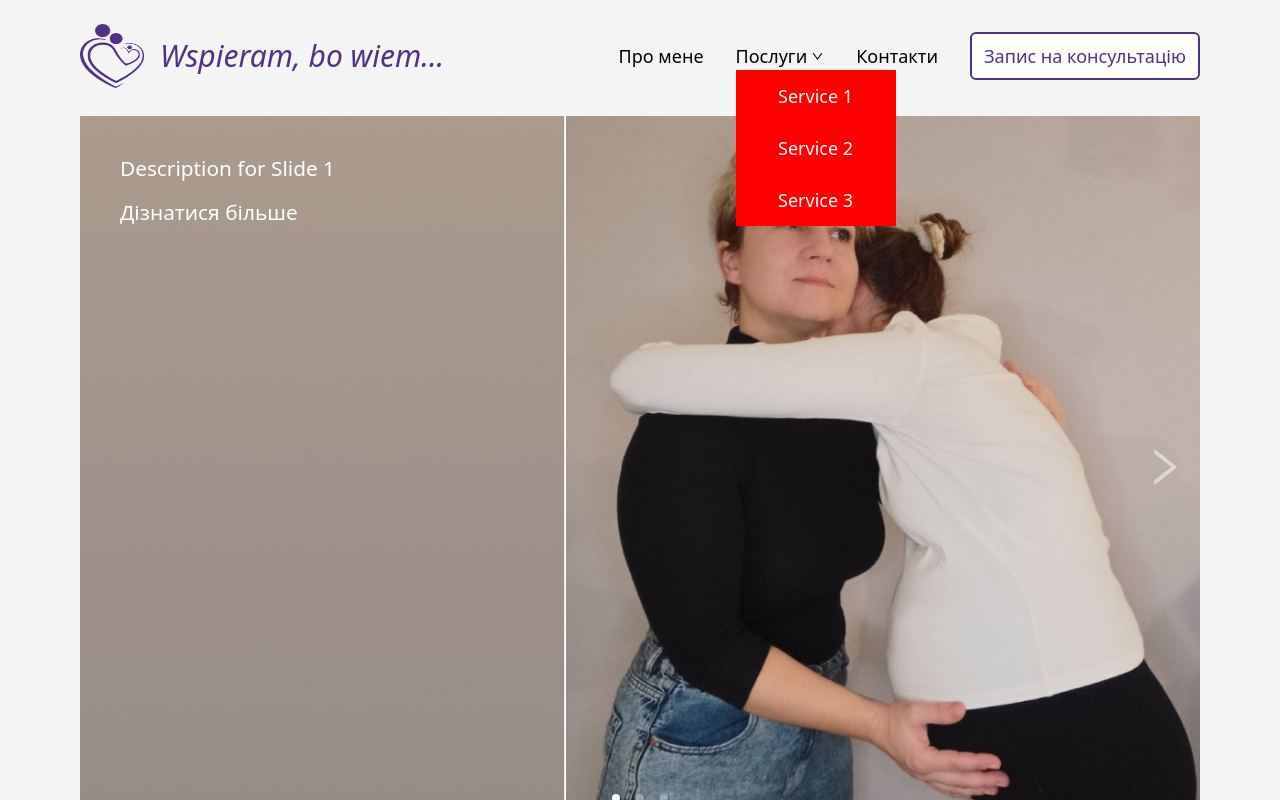
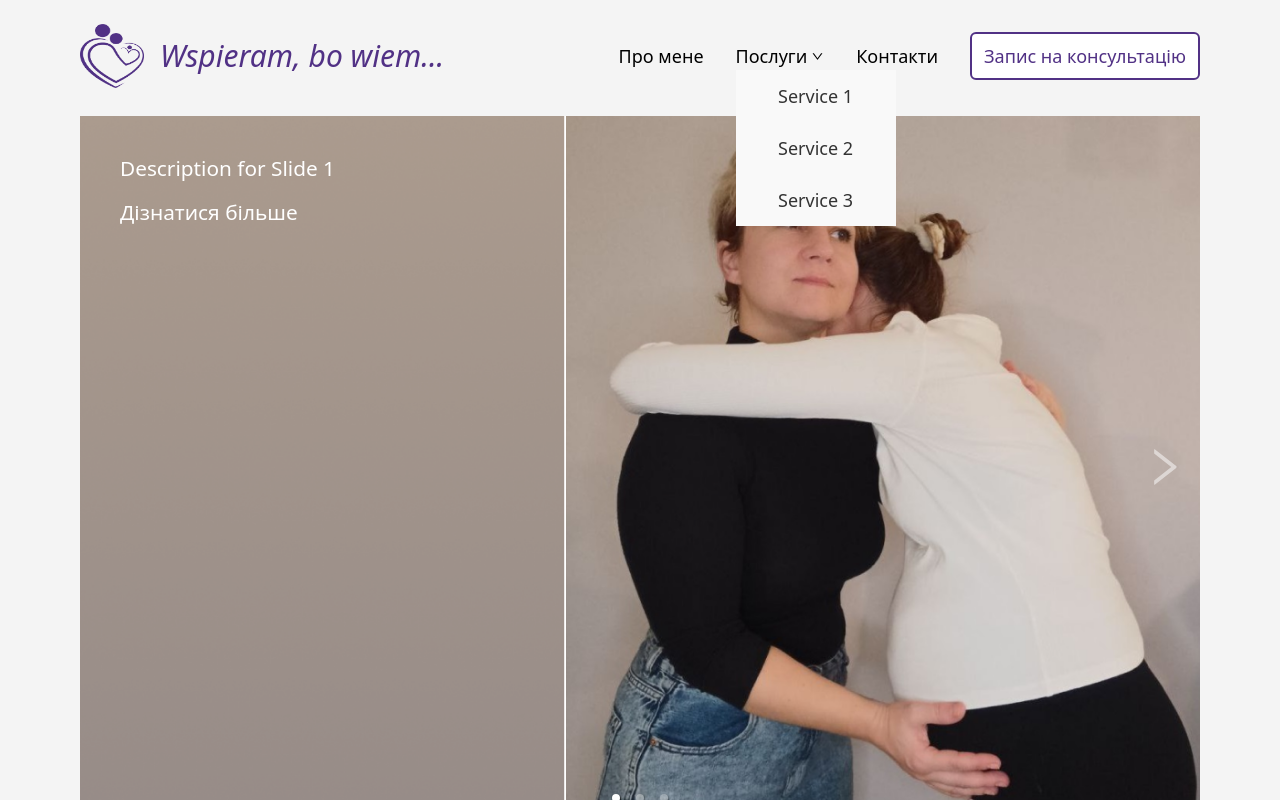
Before and after one commit to OlhaPo/wspieram-bo-wiem-landing-page, a React (Vite) app: page / in a window 1280 px wide. Both pictures are taken after a click on the button "Послуги". Shown: the top 800 px of the page. Built offline with nearby package versions, Linux system fonts and the light colour scheme.

Commit message:
Delete testing styling

```diff
--- a/src/components/NavMenu.jsx
+++ b/src/components/NavMenu.jsx
@@ -21,8 +21,7 @@ const NavMenu = () => {
     setIsOpenNav(!isOpenNav);
   };
 
-  const handleDropdownMenu = (e) => {
-    e.preventDefault();
+  const handleDropdownMenu = () => {
     setIsDropdownOpen(!isDropdownOpen);
   };
 
@@ -37,25 +36,29 @@ const NavMenu = () => {
             size={28}
             className="relative -right-[150px] -top-[250px]"
           />
-          <a href="/about">Про мене</a>
-          <button
-            ref={btnRef}
-            onClick={handleDropdownMenu}
-            className="services"
-          >
-            <span className="inline-flex items-baseline gap-1">
+          <a href="/about" className="hover:text-primary">
+            Про мене
+          </a>
+          <button ref={btnRef} onClick={handleDropdownMenu}>
+            <span className="inline-flex items-baseline gap-1 hover:text-primary">
               Послуги <AiOutlineDown size={13} />
             </span>
             {isDropdownOpen ? (
               <ul className="dropdown-content">
                 <li>
-                  <a href="/service1">Service 1</a>
+                  <a href="/service1" className="hover:text-primary">
+                    Service 1
+                  </a>
                 </li>
                 <li>
-                  <a href="/service2">Service 2</a>
+                  <a href="/service2" className="hover:text-primary">
+                    Service 2
+                  </a>
                 </li>
                 <li>
-                  <a href="/service3">Service 3</a>
+                  <a href="/service3" className="hover:text-primary">
+                    Service 3
+                  </a>
                 </li>
               </ul>
             ) : null}
@@ -85,29 +88,39 @@ const NavMenu = () => {
             className="md:hidden z-[140] text-primary"
           />
         </div>
-        <div className="hidden md:inline-flex md:gap-4 lg:gap-8 items-center hover:text-primary">
-          <a href="/about">Про мене</a>
+        <div className="hidden md:inline-flex md:gap-4 lg:gap-8 items-center">
+          <a href="/about" className="hover:text-primary">
+            Про мене
+          </a>
           <button ref={btnRef} onClick={handleDropdownMenu}>
-            <div className="services">
-              <span className="inline-flex items-baseline gap-1">
+            <div>
+              <span className="inline-flex items-baseline gap-1 hover:text-primary">
                 Послуги <AiOutlineDown size={13} />
               </span>
               {isDropdownOpen ? (
                 <ul className="dropdown-content">
                   <li>
-                    <a href="/service1">Service 1</a>
+                    <a href="/service1" className="hover:text-primary">
+                      Service 1
+                    </a>
                   </li>
                   <li>
-                    <a href="/service2">Service 2</a>
+                    <a href="/service2" className="hover:text-primary">
+                      Service 2
+                    </a>
                   </li>
                   <li>
-                    <a href="/service3">Service 3</a>
+                    <a href="/service3" className="hover:text-primary">
+                      Service 3
+                    </a>
                   </li>
                 </ul>
               ) : null}
             </div>
           </button>
-          <a href="#contacts">Контакти</a>
+          <a href="#contacts" className="hover:text-primary">
+            Контакти
+          </a>
           <a href="#" className="link-button">
             Запис на консультацію
           </a>
--- a/src/index.css
+++ b/src/index.css
@@ -18,12 +18,12 @@ body {
 
 /* Style the dropdown content (hidden by default) */
 .dropdown-content {
-  @apply absolute bg-[red] min-w-[160px] z-[1200];
+  @apply absolute bg-[#f9f9f9] min-w-[160px] z-[1200];
 }
 
 /* Style dropdown links */
 .dropdown-content a {
-  color: white;
+  color: #333;
   padding: 12px 16px;
   text-decoration: none;
   display: block;
@@ -31,7 +31,7 @@ body {
 
 /* Change color on hover */
 .dropdown-content a:hover {
-  background-color: red;
+  background-color: #ddd;
 }
 
 .thumbs-wrapper {
```
